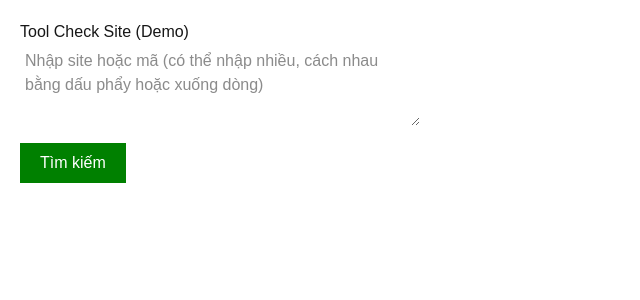
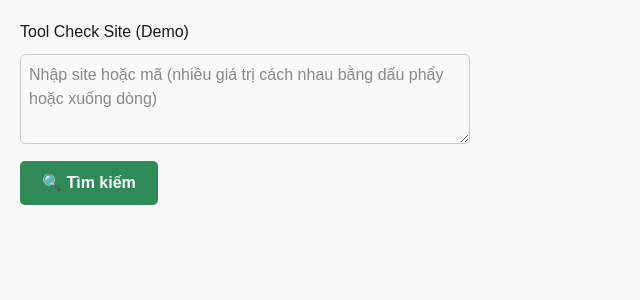
Before and after one commit to toanluong0903/ncc, a Next.js app: page / in a window 1280 px wide. Shown: the top 300 px of the page, without its empty margins (0-640 px from the left). Built offline with nearby package versions, Linux system fonts and the light colour scheme.

Commit message:
fix: UI đẹp hơn + ghi chú thu gọn

```diff
--- a/pages/index.js
+++ b/pages/index.js
@@ -4,6 +4,7 @@ export default function Home() {
   const [input, setInput] = useState("");
   const [data, setData] = useState([]);
   const [error, setError] = useState("");
+  const [expanded, setExpanded] = useState({}); // trạng thái mở rộng cho từng hàng
 
   const handleSearch = async () => {
     setError("");
@@ -21,38 +22,112 @@ export default function Home() {
     }
   };
 
+  const toggleExpand = (index) => {
+    setExpanded((prev) => ({
+      ...prev,
+      [index]: !prev[index],
+    }));
+  };
+
   return (
-    <div style={{ padding: "20px", fontFamily: "Arial" }}>
-      <h2>Tool Check Site (Demo)</h2>
+    <div style={{ padding: "20px", fontFamily: "Arial", backgroundColor: "#fafafa", minHeight: "100vh" }}>
+      <h2 style={{ marginBottom: "10px" }}>Tool Check Site (Demo)</h2>
+
+      {/* Ô nhập liệu */}
       <textarea
         rows={3}
-        style={{ width: "400px", padding: "5px" }}
-        placeholder="Nhập site hoặc mã (có thể nhập nhiều, cách nhau bằng dấu phẩy hoặc xuống dòng)"
+        style={{ width: "450px", padding: "8px", borderRadius: "5px", border: "1px solid #ccc" }}
+        placeholder="Nhập site hoặc mã (nhiều giá trị cách nhau bằng dấu phẩy hoặc xuống dòng)"
         value={input}
         onChange={(e) => setInput(e.target.value)}
       />
       <br />
-      <button onClick={handleSearch} style={{ marginTop: "10px", padding: "8px 20px", backgroundColor: "green", color: "#fff" }}>
-        Tìm kiếm
+
+      {/* Nút tìm kiếm */}
+      <button
+        onClick={handleSearch}
+        style={{
+          marginTop: "10px",
+          padding: "10px 22px",
+          backgroundColor: "#2E8B57",
+          color: "#fff",
+          border: "none",
+          borderRadius: "5px",
+          fontWeight: "bold",
+          cursor: "pointer",
+        }}
+      >
+        🔍 Tìm kiếm
       </button>
 
       {error && <p style={{ color: "red", marginTop: "10px" }}>{error}</p>}
 
+      {/* Hiển thị kết quả */}
       {data.length > 0 && (
-        <table border="1" style={{ marginTop: "20px", borderCollapse: "collapse", width: "100%" }}>
+        <table
+          style={{
+            marginTop: "20px",
+            borderCollapse: "collapse",
+            width: "100%",
+            backgroundColor: "#fff",
+            boxShadow: "0 2px 8px rgba(0,0,0,0.1)",
+          }}
+        >
           <thead>
             <tr>
               {["CS", "Tình Trạng", "Bóng", "BET", "Site", "Chủ đề", "DR", "Traffic", "Ghi Chú", "Giá Bán", "Giá Mua", "HH", "Giá Cuối", "LN", "Time", "Tên", "Mã"].map((header, i) => (
-                <th key={i} style={{ padding: "5px", backgroundColor: "#eee" }}>{header}</th>
+                <th
+                  key={i}
+                  style={{
+                    padding: "10px",
+                    backgroundColor: "#f0f0f0",
+                    borderBottom: "2px solid #ddd",
+                    fontWeight: "bold",
+                    textAlign: "center",
+                  }}
+                >
+                  {header}
+                </th>
               ))}
             </tr>
           </thead>
           <tbody>
             {data.map((row, idx) => (
-              <tr key={idx}>
-                {row.map((cell, i) => (
-                  <td key={i} style={{ padding: "5px", textAlign: "center" }}>{cell}</td>
-                ))}
+              <tr key={idx} style={{ borderBottom: "1px solid #eee" }}>
+                {row.map((cell, i) => {
+                  if (i === 8) { // cột Ghi chú
+                    const isExpanded = expanded[idx];
+                    return (
+                      <td key={i} style={{ padding: "8px", textAlign: "center", maxWidth: "200px" }}>
+                        {cell && cell.length > 50 ? (
+                          <>
+                            {isExpanded ? cell : cell.slice(0, 50) + "... "}
+                            <button
+                              onClick={() => toggleExpand(idx)}
+                              style={{
+                                background: "none",
+                                border: "none",
+                                color: "#007BFF",
+                                cursor: "pointer",
+                                fontSize: "12px",
+                              }}
+                            >
+                              {isExpanded ? "Thu gọn" : "Xem thêm"}
+                            </button>
+                          </>
+                        ) : (
+                          cell
+                        )}
+                      </td>
+                    );
+                  } else {
+                    return (
+                      <td key={i} style={{ padding: "8px", textAlign: "center" }}>
+                        {cell}
+                      </td>
+                    );
+                  }
+                })}
               </tr>
             ))}
           </tbody>
```
